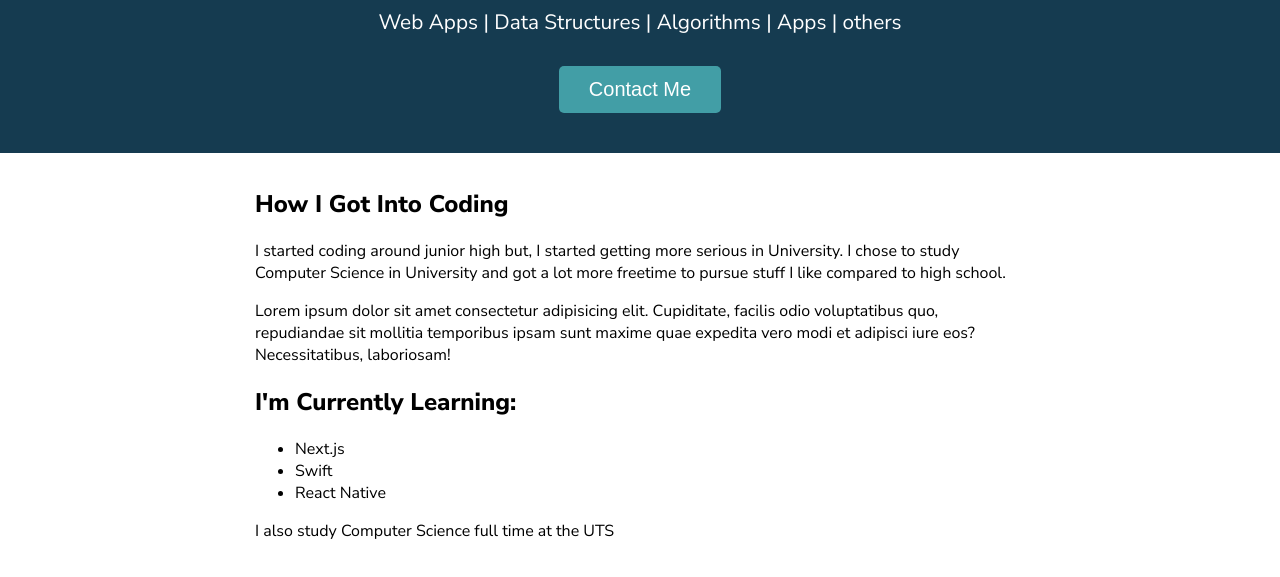
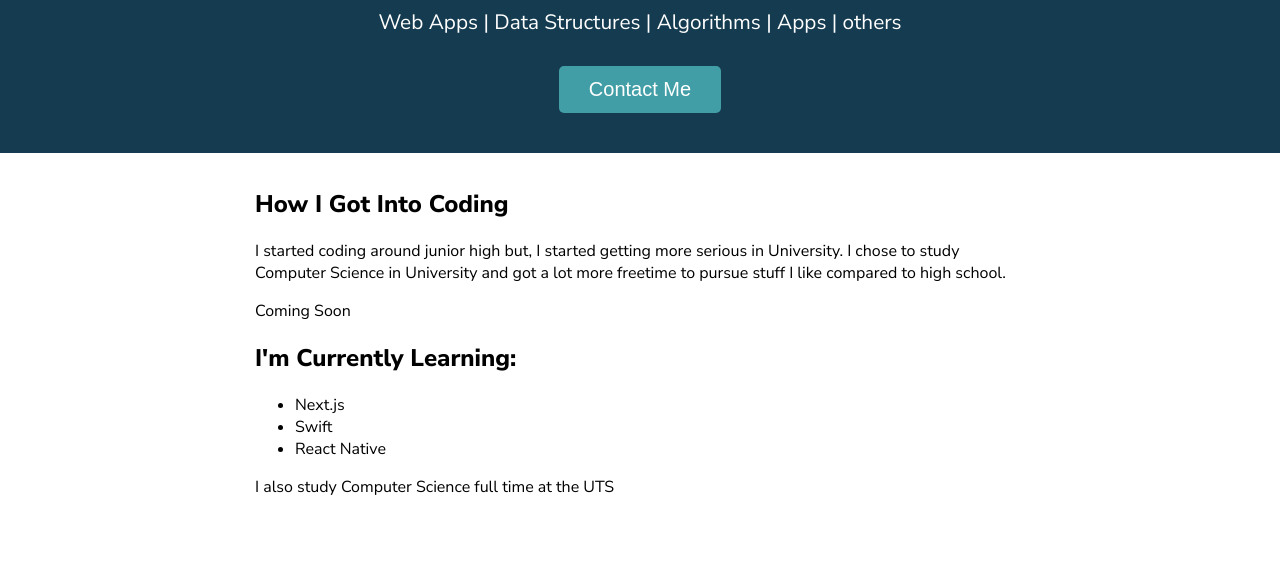
Before and after one commit to felixhal/felixhal.github.io, a plain HTML site: page portfolio.html in a window 1280 px wide. Shown: the part 141-718 px from the top of the page. Drawn offline with Linux system fonts and the light colour scheme.

Commit message:
Update Coming Soon

```diff
--- a/portfolio.html
+++ b/portfolio.html
@@ -40,10 +40,7 @@ L<!DOCTYPE html>
         I started coding around junior high but, I started getting more serious in University. I chose to study Computer Science in University and got a lot more freetime to pursue stuff I like compared to high school.
       </p>
       <p>
-        Lorem ipsum dolor sit amet consectetur adipisicing elit. Cupiditate,
-        facilis odio voluptatibus quo, repudiandae sit mollitia temporibus ipsam
-        sunt maxime quae expedita vero modi et adipisci iure eos?
-        Necessitatibus, laboriosam!
+        Coming Soon
       </p>
 
       <h2>I'm Currently Learning:</h2>
```
